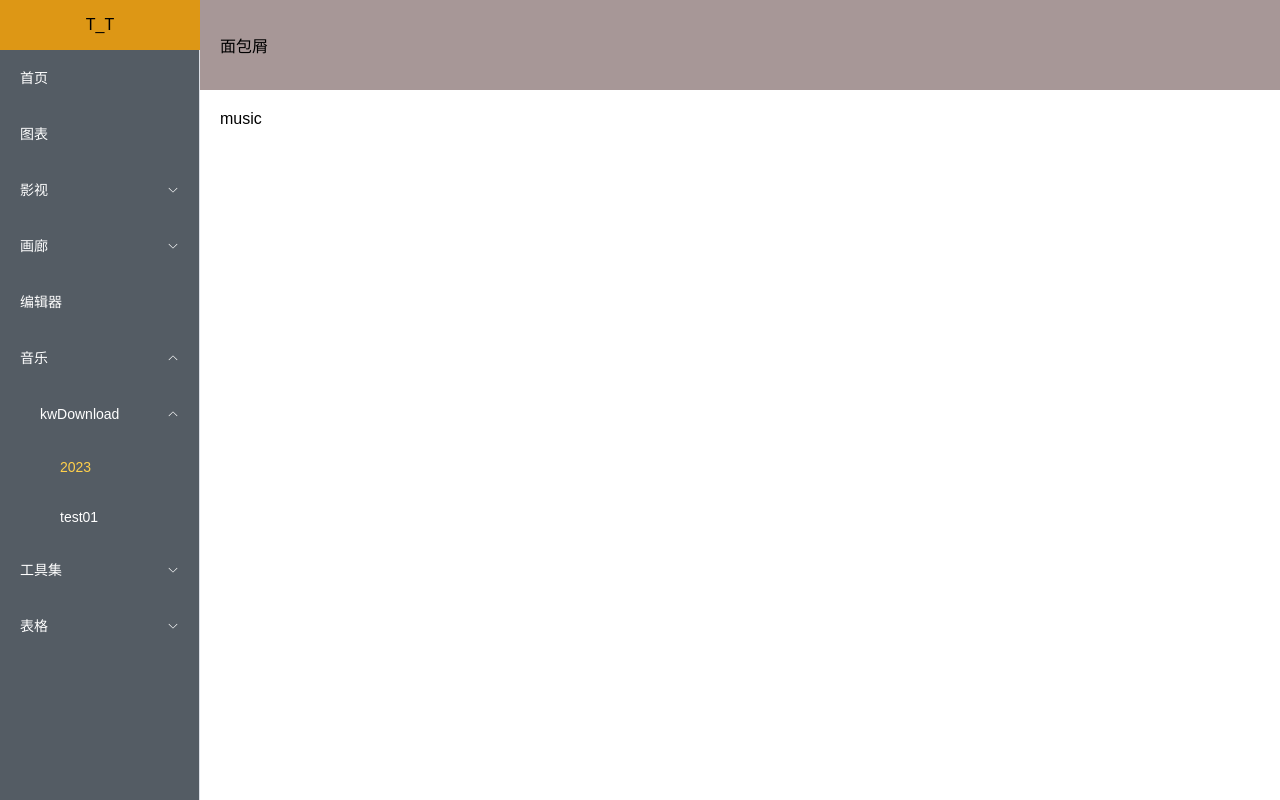
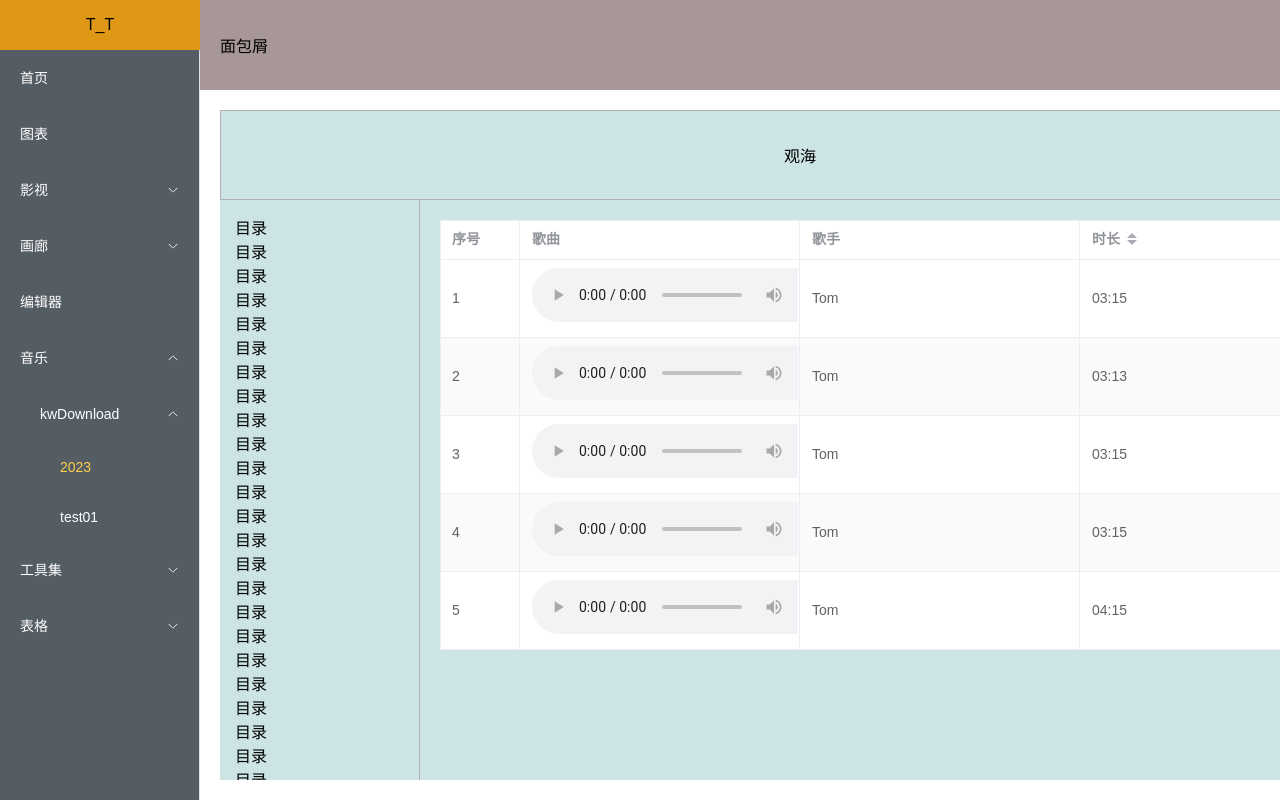
Before and after one commit to kllmllmn/marketplace, a Vue app: page /#/music/kwDownload/2023 in a window 1280 px wide. Shown: the top 800 px of the page. Built offline with nearby package versions, Linux system fonts and the light colour scheme.

Commit message:
引入文件不生效时，可以使用按模块引入的方法

```diff
--- a/src/assets/menuList.js
+++ b/src/assets/menuList.js
@@ -1,28 +1,28 @@
 import { nanoid } from "nanoid";
-
+// 使用nanoid会导致热更新失效
 export const menuList = [
   {
-    id: nanoid(),
+    id: 0,
     name: "home",
     path: "home",
     text: "首页",
     children: [],
   },
   {
-    id: nanoid(),
+    id: 1,
     name: "echarts",
     path: "echarts",
     text: "图表",
     children: [],
   },
   {
-    id: nanoid(),
+    id: 2,
     name: "videos",
     path: "videos",
     text: "影视",
     children: [
       {
-        id: nanoid(),
+        id: 2 - 0,
         name: "animation",
         path: "videos/animation",
         text: "动画",
@@ -31,13 +31,13 @@ export const menuList = [
     ],
   },
   {
-    id: nanoid(),
+    id: 3,
     name: "gallery",
     path: "gallery",
     text: "画廊",
     children: [
       {
-        id: nanoid(),
+        id: 3 - 0,
         name: "gallery/preview",
         path: "gallery/preview",
         text: "预览",
@@ -46,33 +46,33 @@ export const menuList = [
     ],
   },
   {
-    id: nanoid(),
+    id: 4,
     name: "editor",
     path: "editor",
     text: "编辑器",
     children: [],
   },
   {
-    id: nanoid(),
+    id: 5,
     name: "music",
     path: "music",
     text: "音乐",
     children: [
       {
-        id: nanoid(),
+        id: 5 - 0,
         name: "music/kwDownload",
         path: "music/kwDownload",
         text: "kwDownload",
         children: [
           {
-            id: nanoid(),
+            id: 5 - 0 - 0,
             name: "music/kwDownload/2023",
             path: "music/kwDownload/2023",
             text: "2023",
             children: [],
           },
           {
-            id: nanoid(),
+            id: 5 - 0 - 1,
             name: "music/kwDownload/test01",
             path: "music/kwDownload/test01",
             text: "test01",
@@ -83,13 +83,13 @@ export const menuList = [
     ],
   },
   {
-    id: nanoid(),
+    id: 6,
     name: "tools",
     path: "tools",
     text: "工具集",
     children: [
       {
-        id: nanoid(),
+        id: 6 - 0,
         name: "tools/e-signature",
         path: "tools/e-signature",
         text: "电子签名",
@@ -98,13 +98,13 @@ export const menuList = [
     ],
   },
   {
-    id: nanoid(),
+    id: 7,
     name: "table",
     path: "table",
     text: "表格",
     children: [
       {
-        id: nanoid(),
+        id: 7 - 0,
         name: "table/common",
         path: "table/common",
         text: "普通表格",
--- a/src/components/SDialog/index.vue
+++ b/src/components/SDialog/index.vue
@@ -116,12 +116,6 @@ const getPlaceHolder = (item) => {
     return "请选择" + (item.rewritePlaceholder ?? item.label);
   }
 };
-watchEffect(() => {
-  console.log(
-    "🚀 ~ file: index.vue:47 ~ formSourceData ~ formSourceData:",
-    formSourceData
-  );
-});
 
 // 数据源
 const form = ref({});
@@ -162,7 +156,7 @@ const openDialog = ({ type, row, index, title }) => {
   if (type == "see") {
     disabled.value = true;
   }
-  console.log(row);
+  // console.log(row);
   form.value = row;
   centerDialogVisible.value = true;
 };
--- /dev/null
+++ b/src/views/music/kwDownload/2023/components/MusicTable.vue
@@ -0,0 +1,17 @@
+<template>
+  <STable :columns="columns" :propsTableData="tableData">
+    <template #music="scope">
+      <audio controls :src="src">
+        <!-- <a href="/media/cc0-audio/t-rex-roar.mp3"> Download audio </a> -->
+      </audio>
+    </template>
+  </STable>
+</template>
+
+<script setup>
+import STable from "@/components/STableList/index.vue";
+import { columns, tableData } from "./options";
+import src from "@/assets/music/闻人听書_-虞兮叹.mp3";
+</script>
+
+<style scoped lang="less"></style>
--- /dev/null
+++ b/src/views/music/kwDownload/2023/components/options.js
@@ -0,0 +1,52 @@
+export const tableData = [
+  {
+    music: "1331",
+    signer: "Tom",
+    duration: "03:15",
+    // src: "@/assets/music/闻人听書_-虞兮叹.mp3",
+    src: "./static/music/闻人听書_-虞兮叹.mp3",
+  },
+  {
+    music: "1331",
+    signer: "Tom",
+    duration: "03:13",
+  },
+  {
+    music: "1331",
+    signer: "Tom",
+    duration: "03:15",
+  },
+  {
+    music: "1331",
+    signer: "Tom",
+    duration: "03:15",
+  },
+  {
+    music: "1331",
+    signer: "Tom",
+    duration: "04:15",
+  },
+];
+
+export const columns = [
+  {
+    type: "index",
+  },
+  {
+    label: "歌曲",
+    prop: "music",
+  },
+  {
+    label: "歌手",
+    prop: "signer",
+  },
+  {
+    label: "时长",
+    prop: "duration",
+    sortable: true,
+  },
+  // {
+  //   label: "操作",
+  //   prop: "operate",
+  // },
+];
--- a/src/views/music/kwDownload/2023/index.vue
+++ b/src/views/music/kwDownload/2023/index.vue
@@ -1,7 +1,36 @@
 <template>
-  <div>music</div>
+  <div class="layout">
+    <el-container>
+      <el-header class="layout-header flex-center">观海</el-header>
+      <el-container>
+        <el-aside class="layout-aside">
+          <div v-for="i in 100" :key="i">目录</div>
+        </el-aside>
+        <el-main>
+          <MusicTable></MusicTable>
+        </el-main>
+      </el-container>
+    </el-container>
+  </div>
 </template>
 
-<script setup></script>
+<script setup>
+import MusicTable from "./components/MusicTable.vue";
+</script>
 
-<style scoped lang="less"></style>
+<style scoped lang="less">
+.layout {
+  height: 100%;
+  background-color: rgb(204, 228, 228);
+  &-header {
+    border: 1px solid #b5aeae;
+  }
+  :deep(&-aside) {
+    width: 200px;
+    // height: 100%;
+    height: calc(100vh - 220px);
+    padding: 15px;
+    border-right: 1px solid #b5aeae;
+  }
+}
+</style>
```
Also changed, not shown: src/assets/note/problems.md (+2 -0 lines), 1 other file (tests, documents, lock files or other folders).
